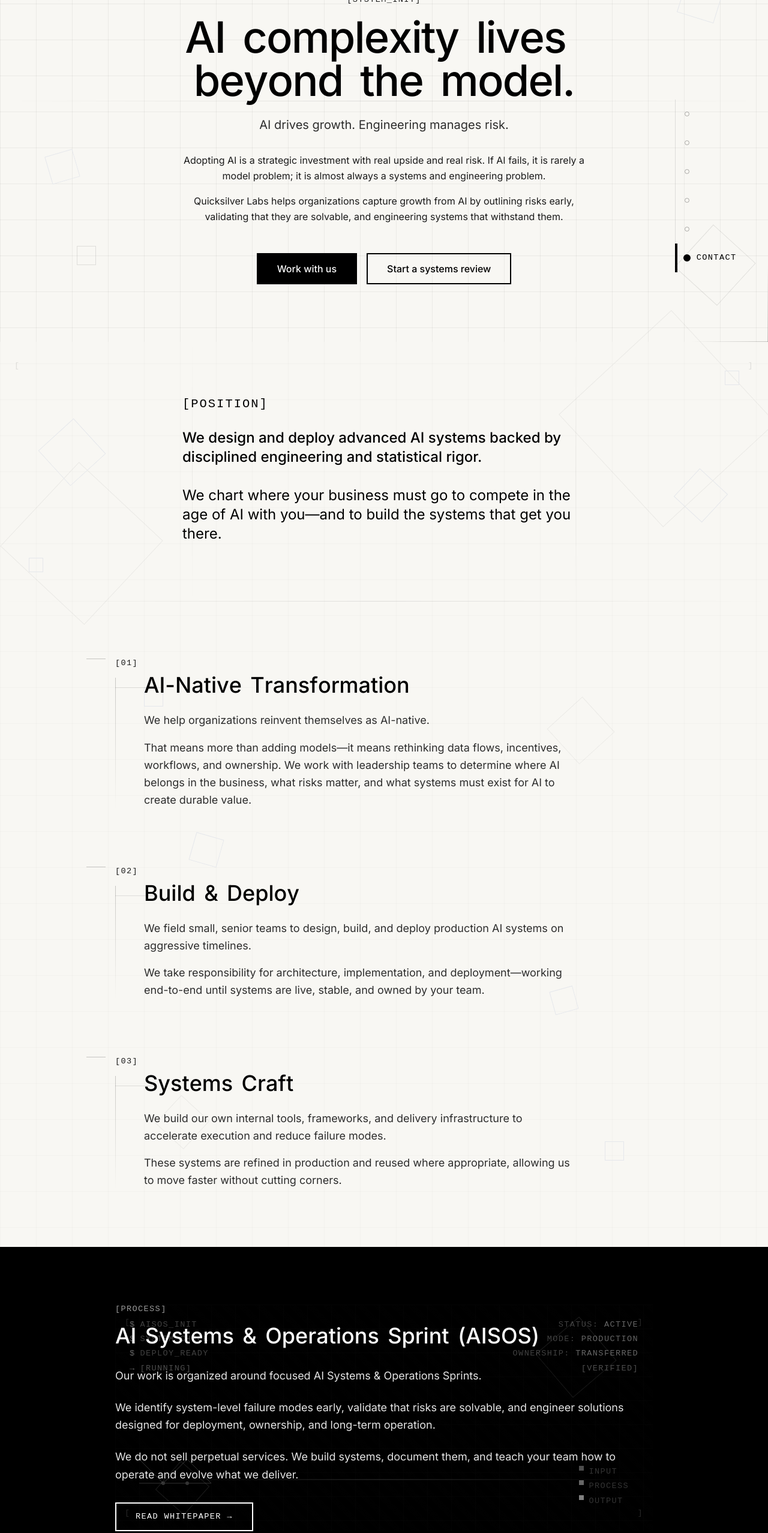
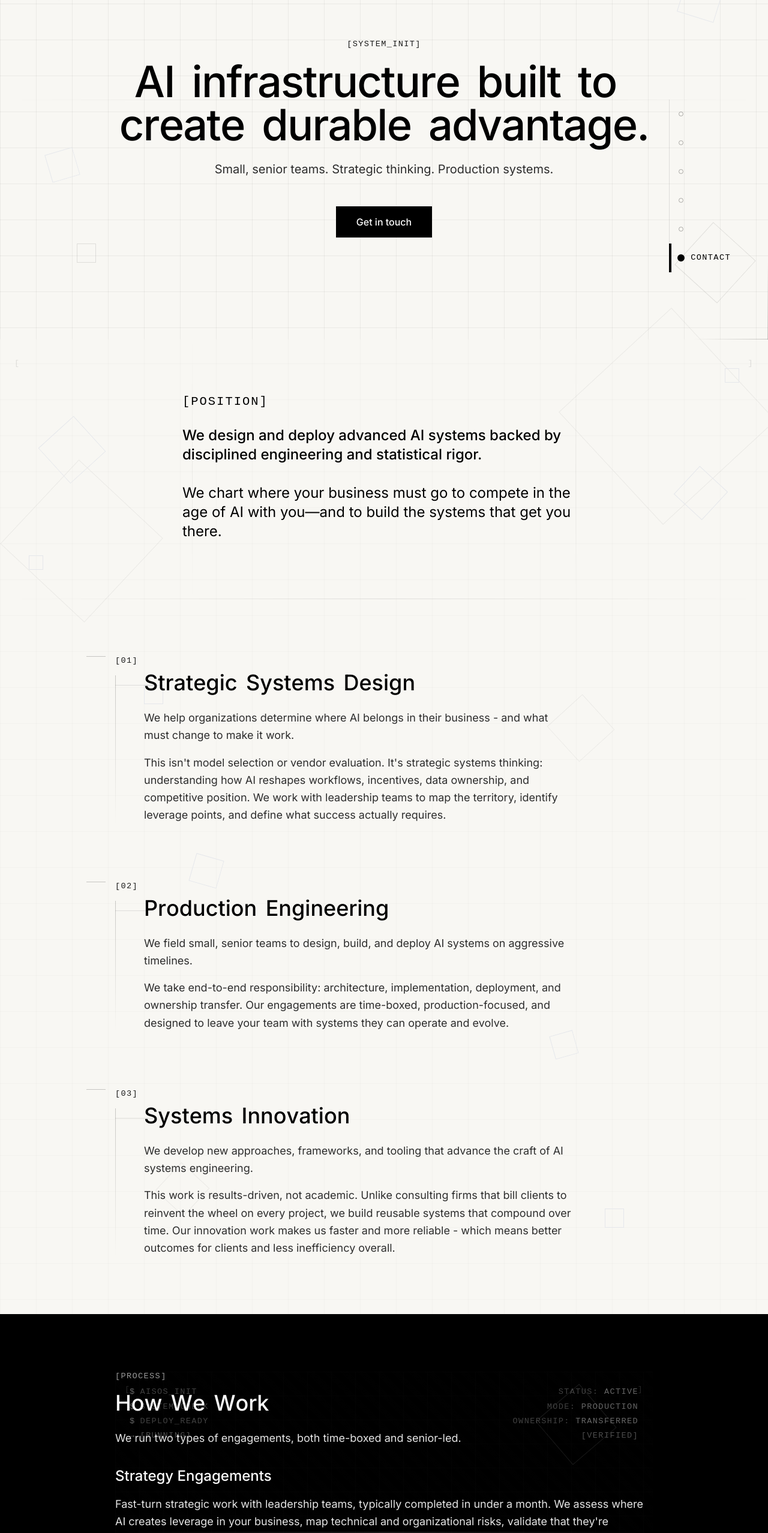
Before and after one commit to deac0nblues/website, a Next.js app: page / in a window 1280 px wide. Shown: the part 234-2790 px from the top of the page at 60% size. Built offline with nearby package versions, Linux system fonts and the light colour scheme.

Commit message:
remove doom and gloom

```diff
--- a/app/page.tsx
+++ b/app/page.tsx
@@ -5,7 +5,7 @@
 import Section from "@/components/Section";
 import Services from "@/components/Services";
 import Process from "@/components/Process";
-import Boundaries from "@/components/Boundaries";
+import Thinking from "@/components/Thinking";
 import About from "@/components/About";
 import Leadership from "@/components/Leadership";
 import Footer from "@/components/Footer";
@@ -103,7 +103,7 @@
 
       <Services />
       <Process />
-      <Boundaries />
+      <Thinking />
       <About />
       <Leadership />
 
--- a/components/About.tsx
+++ b/components/About.tsx
@@ -69,7 +69,7 @@
             Quicksilver Labs is an engineering-led AI firm built by people who have spent years designing, delivering, and operating complex technical systems in production. We come from applied mathematics, engineering, and large-scale technical delivery backgrounds.
           </p>
           <p className="mb-10">
-            We believe AI is most dangerous when treated as a novelty and most powerful when treated as infrastructure. We focus on systems that must function under real constraints: imperfect data, regulatory pressure, operational complexity, and long-term ownership.
+            We believe AI creates durable advantage when treated as infrastructure, not novelty. We focus on systems that must function under real constraints: imperfect data, regulatory pressure, operational complexity, and long-term ownership.
           </p>
           <p className="font-medium text-[#000000] relative mb-0">
             Quicksilver Labs exists to close the gap between knowing where AI should go and taking responsibility for building what it takes to get there.
--- a/components/Hero.tsx
+++ b/components/Hero.tsx
@@ -115,52 +115,30 @@
           className="text-4xl md:text-5xl lg:text-6xl xl:text-7xl font-medium tracking-tight mb-6 text-[#000000] relative leading-tight"
           delay={0.1}
         >
-          AI complexity lives beyond the model.
+          AI infrastructure built to create durable advantage.
         </AnimatedHeading>
 
         <motion.p
           initial={{ opacity: 0, y: 20 }}
           animate={{ opacity: 1, y: 0 }}
           transition={{ duration: 0.6, delay: 0.1 }}
-          className="text-lg md:text-xl text-[#2D2D2D] mb-8"
+          className="text-lg md:text-xl text-[#2D2D2D] mb-12"
         >
-          AI drives growth. Engineering manages risk.
+          Small, senior teams. Strategic thinking. Production systems.
         </motion.p>
 
         <motion.div
           initial={{ opacity: 0, y: 20 }}
           animate={{ opacity: 1, y: 0 }}
-          transition={{ duration: 0.6, delay: 0.2 }}
-          className="max-w-2xl mx-auto mb-12 text-[#1A1A1A] leading-relaxed"
-        >
-          <p className="mb-4">
-            Adopting AI is a strategic investment with real upside and real risk. If AI fails, it is rarely a model problem; it is almost always a systems and engineering problem.
-          </p>
-          <p>
-            Quicksilver Labs helps organizations capture growth from AI by outlining risks early, validating that they are solvable, and engineering systems that withstand them.
-          </p>
-        </motion.div>
-
-        <motion.div
-          initial={{ opacity: 0, y: 20 }}
-          animate={{ opacity: 1, y: 0 }}
           transition={{ duration: 0.6, delay: 0.3 }}
-          className="flex flex-col sm:flex-row gap-4 justify-center items-center"
+          className="flex justify-center items-center"
         >
           <a
             href="mailto:ben@quicksilverlab.ai"
             className="px-8 py-3 border-2 border-[#000000] bg-[#000000] text-[#FAFAFA] hover:bg-[#FAFAFA] hover:text-[#000000] transition-all duration-200 font-medium relative group"
           >
-            <span className="relative z-10">Work with us</span>
+            <span className="relative z-10">Get in touch</span>
             <span className="absolute inset-0 border-2 border-[#000000] opacity-0 group-hover:opacity-100 transition-opacity"></span>
-          </a>
-          <a
-            href="/assets/documents/Quicksilver_Labs_AISOS_Whitepaper.pdf"
-            target="_blank"
-            rel="noopener noreferrer"
-            className="px-8 py-3 border-2 border-[#000000] text-[#000000] hover:bg-[#000000] hover:text-[#FAFAFA] transition-all duration-200 font-medium"
-          >
-            Start a systems review
           </a>
         </motion.div>
       </div>
--- a/components/Leadership.tsx
+++ b/components/Leadership.tsx
@@ -115,7 +115,7 @@
               Ben Letson is a technical founder with a PhD background and years of experience designing and delivering complex AI systems in production environments. He grew up in early-stage technical teams, helped scale systems through high-growth phases, and went on to operate at large-scale enterprise delivery.
             </p>
             <p>
-              His work sits at the intersection of applied mathematics, engineering, and execution. He has spent his career watching AI fail for predictable reasons—and building the systems that prevent those failures.
+              His work sits at the intersection of applied mathematics, engineering, and execution. He has spent his career understanding why AI systems succeed or fail in production - and building the infrastructure that makes them work.
             </p>
           </div>
         </div>
--- a/components/Process.tsx
+++ b/components/Process.tsx
@@ -133,35 +133,39 @@
         </div>
 
         <AnimatedHeading
-          className="text-3xl md:text-4xl font-medium mb-8 text-[#FAFAFA]"
+          className="text-3xl md:text-4xl font-medium mb-6 text-[#FAFAFA]"
           delay={0.1}
         >
-          AI Systems & Operations Sprint (AISOS)
+          How We Work
         </AnimatedHeading>
 
-        <div className="space-y-6 text-[#E5E5E5] leading-relaxed text-lg mb-8">
+        <div className="space-y-8 text-[#E5E5E5] leading-relaxed text-lg mb-12">
           <p>
-            Our work is organized around focused AI Systems & Operations Sprints.
+            We run two types of engagements, both time-boxed and senior-led.
           </p>
-          <p>
-            We identify system-level failure modes early, validate that risks are solvable, and engineer solutions designed for deployment, ownership, and long-term operation.
-          </p>
-          <p>
-            We do not sell perpetual services. We build systems, document them, and teach your team how to operate and evolve what we deliver.
-          </p>
+
+          <div className="space-y-6">
+            <div>
+              <h3 className="text-xl md:text-2xl font-medium mb-4 text-[#FAFAFA]">Strategy Engagements</h3>
+              <p>
+                Fast-turn strategic work with leadership teams, typically completed in under a month. We assess where AI creates leverage in your business, map technical and organizational risks, validate that they're solvable, and deliver a concrete plan with clear ownership and next steps.
+              </p>
+              <p className="mt-4">
+                No six-month discovery phases. No PowerPoints left to gather dust. You get decisive direction from people who've built these systems before.
+              </p>
+            </div>
+
+            <div>
+              <h3 className="text-xl md:text-2xl font-medium mb-4 text-[#FAFAFA]">Build Engagements</h3>
+              <p>
+                End-to-end system design and deployment. We take responsibility for architecture, implementation, production deployment, and ownership transfer.
+              </p>
+              <p className="mt-4">
+                We don't sell perpetual services. We build systems, document them, transfer ownership, and teach your team how to operate and evolve what we deliver.
+              </p>
+            </div>
+          </div>
         </div>
-
-        {/* Whitepaper button */}
-        <motion.a
-          href="/assets/documents/Quicksilver_Labs_AISOS_Whitepaper.pdf"
-          target="_blank"
-          rel="noopener noreferrer"
-          className="inline-block px-8 py-3 border-2 border-white text-white hover:bg-white hover:text-black transition-all duration-200 font-medium tracking-wider text-sm code-accent"
-          whileHover={{ scale: 1.05 }}
-          whileTap={{ scale: 0.95 }}
-        >
-          READ WHITEPAPER →
-        </motion.a>
       </motion.div>
     </Section>
   );
--- a/components/Services.tsx
+++ b/components/Services.tsx
@@ -8,40 +8,40 @@
 export default function Services() {
   const services = [
     {
-      title: "AI-Native Transformation",
+      title: "Strategic Systems Design",
       content: (
         <>
           <p className="mb-4">
-            We help organizations reinvent themselves as AI-native.
+            We help organizations determine where AI belongs in their business - and what must change to make it work.
           </p>
           <p>
-            That means more than adding models—it means rethinking data flows, incentives, workflows, and ownership. We work with leadership teams to determine where AI belongs in the business, what risks matter, and what systems must exist for AI to create durable value.
+            This isn't model selection or vendor evaluation. It's strategic systems thinking: understanding how AI reshapes workflows, incentives, data ownership, and competitive position. We work with leadership teams to map the territory, identify leverage points, and define what success actually requires.
           </p>
         </>
       ),
     },
     {
-      title: "Build & Deploy",
+      title: "Production Engineering",
       content: (
         <>
           <p className="mb-4">
-            We field small, senior teams to design, build, and deploy production AI systems on aggressive timelines.
+            We field small, senior teams to design, build, and deploy AI systems on aggressive timelines.
           </p>
           <p>
-            We take responsibility for architecture, implementation, and deployment—working end-to-end until systems are live, stable, and owned by your team.
+            We take end-to-end responsibility: architecture, implementation, deployment, and ownership transfer. Our engagements are time-boxed, production-focused, and designed to leave your team with systems they can operate and evolve.
           </p>
         </>
       ),
     },
     {
-      title: "Systems Craft",
+      title: "Systems Innovation",
       content: (
         <>
           <p className="mb-4">
-            We build our own internal tools, frameworks, and delivery infrastructure to accelerate execution and reduce failure modes.
+            We develop new approaches, frameworks, and tooling that advance the craft of AI systems engineering.
           </p>
           <p>
-            These systems are refined in production and reused where appropriate, allowing us to move faster without cutting corners.
+            This work is results-driven, not academic. Unlike consulting firms that bill clients to reinvent the wheel on every project, we build reusable systems that compound over time. Our innovation work makes us faster and more reliable - which means better outcomes for clients and less inefficiency overall.
           </p>
         </>
       ),
--- /dev/null
+++ b/components/Thinking.tsx
@@ -0,0 +1,197 @@
+"use client";
+
+import { motion } from "framer-motion";
+import { useState, useEffect } from "react";
+import Section from "./Section";
+import AnimatedHeading from "./AnimatedHeading";
+import MouseReactive from "./MouseReactive";
+
+interface Article {
+  id: number;
+  title: string;
+  type: string;
+  excerpt: string;
+}
+
+const articles: Article[] = [
+  {
+    id: 1,
+    title: "Position Paper: AI Infrastructure Patterns",
+    type: "Position Paper",
+    excerpt: "Exploring reusable patterns for building production AI systems that scale reliably under real-world constraints.",
+  },
+  {
+    id: 2,
+    title: "Research Note: Failure Modes in Production AI",
+    type: "Research Note",
+    excerpt: "A systematic analysis of how AI systems fail in production and the engineering practices that prevent them.",
+  },
+  {
+    id: 3,
+    title: "Blog Post: Strategic AI Systems Design",
+    type: "Blog Post",
+    excerpt: "How to think about AI as infrastructure, not novelty, and design systems that create durable competitive advantage.",
+  },
+  {
+    id: 4,
+    title: "Position Paper: Ownership Transfer in AI Systems",
+    type: "Position Paper",
+    excerpt: "Best practices for transferring ownership of AI systems to client teams and ensuring long-term operational success.",
+  },
+  {
+    id: 5,
+    title: "Research Note: Time-Boxed Engagements",
+    type: "Research Note",
+    excerpt: "Why time-boxed, senior-led engagements deliver better outcomes than open-ended consulting arrangements.",
+  },
+  {
+    id: 6,
+    title: "Blog Post: The Systems Innovation Approach",
+    type: "Blog Post",
+    excerpt: "How building reusable systems and frameworks compounds over time, making us faster and more reliable.",
+  },
+];
+
+export default function Thinking() {
+  const [currentIndex, setCurrentIndex] = useState(0);
+  const [isAutoPlaying, setIsAutoPlaying] = useState(true);
+
+  // Auto-rotate every 5 seconds
+  useEffect(() => {
+    if (!isAutoPlaying) return;
+
+    const interval = setInterval(() => {
+      setCurrentIndex((prev) => (prev + 1) % articles.length);
+    }, 5000);
+
+    return () => clearInterval(interval);
+  }, [isAutoPlaying]);
+
+  // Get the three articles to display (current, next, next+1)
+  const getDisplayedArticles = () => {
+    const displayed: Article[] = [];
+    for (let i = 0; i < 3; i++) {
+      const index = (currentIndex + i) % articles.length;
+      displayed.push(articles[index]);
+    }
+    return displayed;
+  };
+
+  const displayedArticles = getDisplayedArticles();
+
+  return (
+    <Section id="thinking">
+      {/* Background pattern */}
+      <div className="absolute inset-0 opacity-[0.01] pointer-events-none" style={{
+        backgroundImage: `
+          linear-gradient(rgba(0, 0, 0, 0.1) 1px, transparent 1px),
+          linear-gradient(90deg, rgba(0, 0, 0, 0.1) 1px, transparent 1px)
+        `,
+        backgroundSize: '60px 60px'
+      }}></div>
+
+      {/* Geometric accents */}
+      <MouseReactive className="absolute top-20 right-20 w-20 h-20 hidden xl:block" intensity={6}>
+        <motion.div
+          className="w-full h-full border border-black/5 rotate-45"
+          animate={{ rotate: [45, 50, 45] }}
+          transition={{ duration: 25, repeat: Infinity, ease: "linear" }}
+        ></motion.div>
+      </MouseReactive>
+      <MouseReactive className="absolute bottom-20 left-20 w-16 h-16 hidden lg:block" intensity={6}>
+        <motion.div
+          className="w-full h-full border border-black/5 -rotate-45"
+          animate={{ rotate: [-45, -50, -45] }}
+          transition={{ duration: 30, repeat: Infinity, ease: "linear" }}
+        ></motion.div>
+      </MouseReactive>
+
+      {/* Corner squares */}
+      <div className="absolute top-12 left-12 w-8 h-8 border border-black/8 hidden xl:block"></div>
+      <div className="absolute bottom-12 right-12 w-8 h-8 border border-black/8 hidden xl:block"></div>
+
+      {/* Diagonal lines */}
+      <div className="absolute top-1/4 right-0 w-32 h-px bg-black/6 rotate-45 origin-right hidden xl:block"></div>
+      <div className="absolute bottom-1/4 left-0 w-32 h-px bg-black/6 -rotate-45 origin-left hidden xl:block"></div>
+
+      {/* Vertical accent lines */}
+      <div className="absolute left-24 top-1/4 bottom-1/4 w-px bg-gradient-to-b from-transparent via-black/6 to-transparent hidden xl:block"></div>
+      <div className="absolute right-24 top-1/4 bottom-1/4 w-px bg-gradient-to-b from-transparent via-black/6 to-transparent hidden xl:block"></div>
+
+      <motion.div
+        initial={{ opacity: 0, y: 20 }}
+        whileInView={{ opacity: 1, y: 0 }}
+        viewport={{ once: true, margin: "-100px" }}
+        transition={{ duration: 0.6 }}
+        className="relative z-10"
+        onMouseEnter={() => setIsAutoPlaying(false)}
+        onMouseLeave={() => setIsAutoPlaying(true)}
+      >
+        <div className="code-accent mb-4 text-xs tracking-widest">
+          [THINKING]
+        </div>
+
+        <AnimatedHeading
+          className="text-3xl md:text-4xl font-medium mb-12 text-[#000000]"
+          delay={0.1}
+        >
+          What We're Thinking About
+        </AnimatedHeading>
+
+        {/* Carousel container */}
+        <div className="relative overflow-hidden">
+          <motion.div
+            className="flex gap-6 md:gap-8"
+            animate={{
+              x: `-${currentIndex * 33.333}%`,
+            }}
+            transition={{
+              type: "tween",
+              duration: 0.6,
+              ease: "easeInOut",
+            }}
+            style={{
+              width: `${articles.length * 33.333}%`,
+            }}
+          >
+            {articles.map((article) => (
+              <div
+                key={article.id}
+                className="flex-shrink-0 w-full md:w-1/3"
+                style={{ minWidth: "calc(33.333% - 1rem)" }}
+              >
+                <div className="border border-black/10 p-6 md:p-8 bg-white/50 hover:bg-white/80 transition-all duration-200 h-full flex flex-col">
+                  <div className="code-accent text-xs tracking-widest text-black/40 mb-3">
+                    {article.type.toUpperCase()}
+                  </div>
+                  <h3 className="text-xl md:text-2xl font-medium mb-4 text-[#000000]">
+                    {article.title}
+                  </h3>
+                  <p className="text-[#2D2D2D] leading-relaxed text-base flex-grow">
+                    {article.excerpt}
+                  </p>
+                </div>
+              </div>
+            ))}
+          </motion.div>
+        </div>
+
+        {/* Navigation dots */}
+        <div className="flex justify-center gap-2 mt-8">
+          {articles.map((_, index) => (
+            <button
+              key={index}
+              onClick={() => setCurrentIndex(index)}
+              className={`w-2 h-2 rounded-full transition-all duration-200 ${
+                index === currentIndex
+                  ? "bg-black w-8"
+                  : "bg-black/20 hover:bg-black/40"
+              }`}
+              aria-label={`Go to slide ${index + 1}`}
+            />
+          ))}
+        </div>
+      </motion.div>
+    </Section>
+  );
+}
```
Also changed, not shown: components/NavigationBar.tsx (+5 -12 lines), 1 other file (tests, documents, lock files or other folders).
